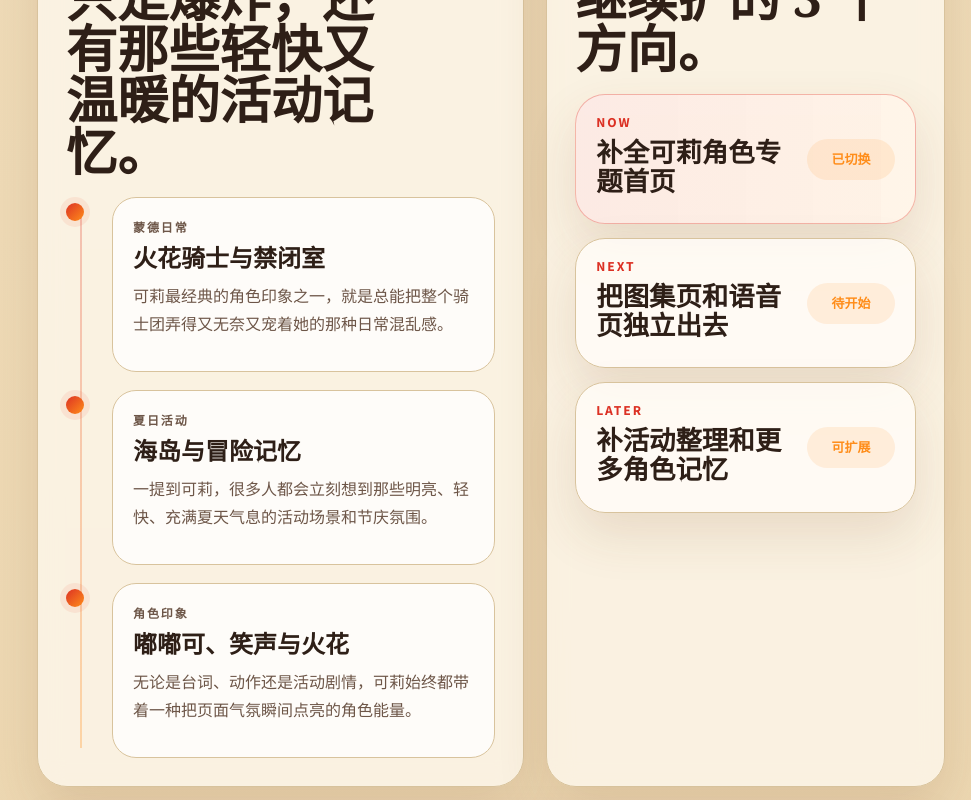
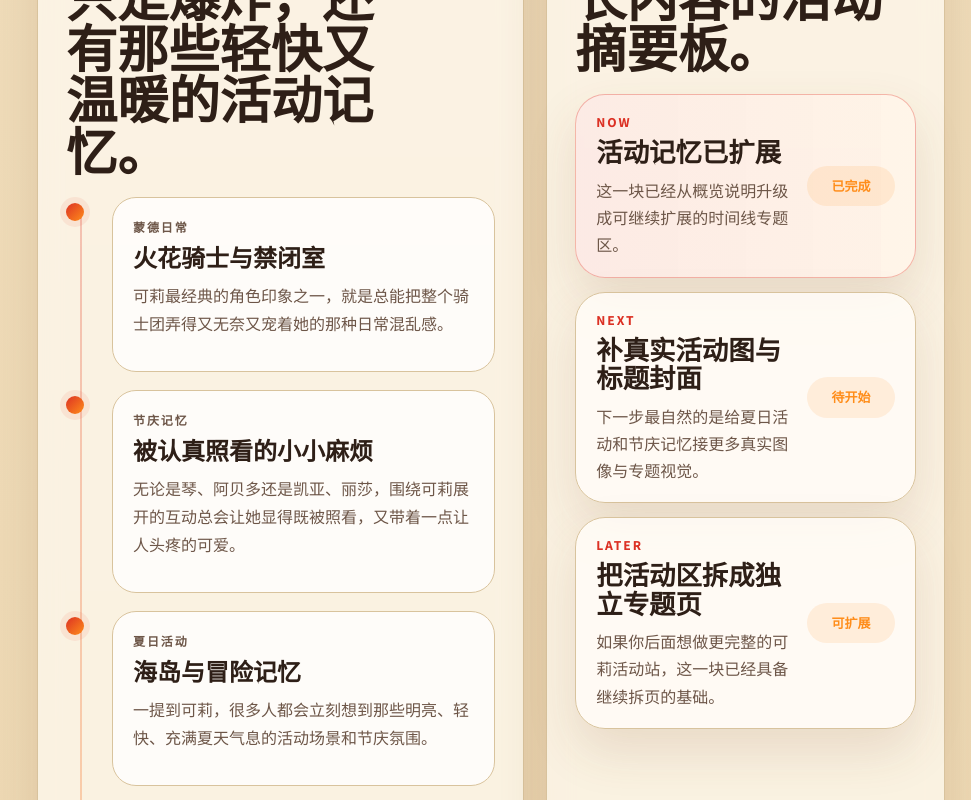
Before and after one commit to 1052088090/klee727cn, a Vue app: page / in a window 1280 px wide. Shown: the part 5100-5900 px from the top of the page, without its empty margins (309-1280 px from the left). Built offline with nearby package versions, Linux system fonts and the light colour scheme.

Commit message:
feat: expand klee activity timeline

```diff
--- a/src/components/TimelineSection.vue
+++ b/src/components/TimelineSection.vue
@@ -1,3 +1,55 @@
+<script setup>
+const timelineItems = [
+  {
+    date: '蒙德日常',
+    title: '火花骑士与禁闭室',
+    copy: '可莉最经典的角色印象之一，就是总能把整个骑士团弄得又无奈又宠着她的那种日常混乱感。',
+  },
+  {
+    date: '节庆记忆',
+    title: '被认真照看的小小麻烦',
+    copy: '无论是琴、阿贝多还是凯亚、丽莎，围绕可莉展开的互动总会让她显得既被照看，又带着一点让人头疼的可爱。',
+  },
+  {
+    date: '夏日活动',
+    title: '海岛与冒险记忆',
+    copy: '一提到可莉，很多人都会立刻想到那些明亮、轻快、充满夏天气息的活动场景和节庆氛围。',
+  },
+  {
+    date: '角色印象',
+    title: '嘟嘟可、笑声与火花',
+    copy: '无论是台词、动作还是活动剧情，可莉始终都带着一种把页面气氛瞬间点亮的角色能量。',
+  },
+  {
+    date: '专题延展',
+    title: '从角色页长成完整主题站',
+    copy: '正因为她的记忆点足够鲜明，所以图集、语音、活动与周边感内容都很适合继续围绕她往下扩写。',
+  },
+]
+
+const summaryCards = [
+  {
+    tag: 'Now',
+    title: '活动记忆已扩展',
+    copy: '这一块已经从概览说明升级成可继续扩展的时间线专题区。',
+    state: '已完成',
+    accent: true,
+  },
+  {
+    tag: 'Next',
+    title: '补真实活动图与标题封面',
+    copy: '下一步最自然的是给夏日活动和节庆记忆接更多真实图像与专题视觉。',
+    state: '待开始',
+  },
+  {
+    tag: 'Later',
+    title: '把活动区拆成独立专题页',
+    copy: '如果你后面想做更完整的可莉活动站，这一块已经具备继续拆页的基础。',
+    state: '可扩展',
+  },
+]
+</script>
+
 <template>
   <section class="story-grid reveal">
     <section class="timeline panel" id="timeline">
@@ -9,28 +61,12 @@
       </div>
 
       <div class="timeline-list">
-        <article class="timeline-item">
+        <article v-for="item in timelineItems" :key="item.title" class="timeline-item">
           <span class="timeline-dot"></span>
           <div class="timeline-content">
-            <p class="timeline-date">蒙德日常</p>
-            <h3>火花骑士与禁闭室</h3>
-            <p>可莉最经典的角色印象之一，就是总能把整个骑士团弄得又无奈又宠着她的那种日常混乱感。</p>
-          </div>
-        </article>
-        <article class="timeline-item">
-          <span class="timeline-dot"></span>
-          <div class="timeline-content">
-            <p class="timeline-date">夏日活动</p>
-            <h3>海岛与冒险记忆</h3>
-            <p>一提到可莉，很多人都会立刻想到那些明亮、轻快、充满夏天气息的活动场景和节庆氛围。</p>
-          </div>
-        </article>
-        <article class="timeline-item">
-          <span class="timeline-dot"></span>
-          <div class="timeline-content">
-            <p class="timeline-date">角色印象</p>
-            <h3>嘟嘟可、笑声与火花</h3>
-            <p>无论是台词、动作还是活动剧情，可莉始终都带着一种把页面气氛瞬间点亮的角色能量。</p>
+            <p class="timeline-date">{{ item.date }}</p>
+            <h3>{{ item.title }}</h3>
+            <p>{{ item.copy }}</p>
           </div>
         </article>
       </div>
@@ -39,32 +75,24 @@
     <section class="launch panel">
       <div class="panel-heading compact">
         <div>
-          <p class="section-kicker">Character Board</p>
-          <h2>这张专题首页接下来最适合继续扩的 3 个方向。</h2>
+          <p class="section-kicker">Activity Board</p>
+          <h2>这一段现在已经变成可继续长内容的活动摘要板。</h2>
         </div>
       </div>
 
       <div class="task-list">
-        <article class="task-card active-task">
+        <article
+          v-for="card in summaryCards"
+          :key="card.title"
+          class="task-card"
+          :class="{ 'active-task': card.accent }"
+        >
           <div>
-            <p class="task-tag">Now</p>
-            <h3>补全可莉角色专题首页</h3>
+            <p class="task-tag">{{ card.tag }}</p>
+            <h3>{{ card.title }}</h3>
+            <p class="task-copy">{{ card.copy }}</p>
           </div>
-          <span>已切换</span>
-        </article>
-        <article class="task-card">
-          <div>
-            <p class="task-tag">Next</p>
-            <h3>把图集页和语音页独立出去</h3>
-          </div>
-          <span>待开始</span>
-        </article>
-        <article class="task-card">
-          <div>
-            <p class="task-tag">Later</p>
-            <h3>补活动整理和更多角色记忆</h3>
-          </div>
-          <span>可扩展</span>
+          <span>{{ card.state }}</span>
         </article>
       </div>
     </section>
--- a/src/styles.css
+++ b/src/styles.css
@@ -800,6 +800,12 @@ p {
   font-weight: 800;
 }
 
+.task-copy {
+  margin: 8px 0 0;
+  color: var(--muted);
+  line-height: 1.7;
+}
+
 .active-task {
   border-color: rgba(220, 49, 36, 0.32);
   background: linear-gradient(90deg, rgba(220, 49, 36, 0.08), rgba(255, 141, 26, 0.06)), rgba(255, 252, 247, 0.9);
```
Also changed, not shown: 5 other files (tests, documents, lock files or other folders).
